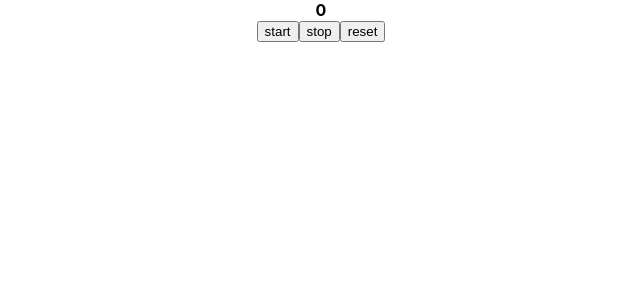
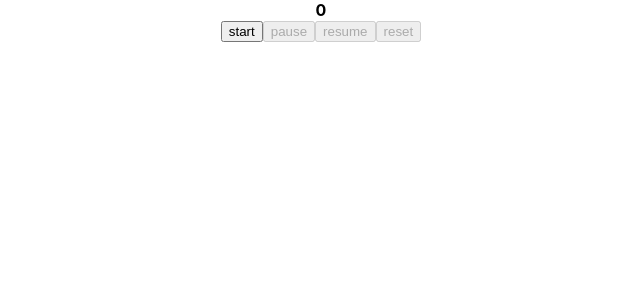
Before and after one commit to saiteja72749/MyProjects, a React (Create React App) app: page /timer in a window 1280 px wide. Shown: the top 300 px of the page, without its empty margins (319-959 px from the left). Built offline with nearby package versions, Linux system fonts and the light colour scheme.

Commit message:
app commit

```diff
--- a/src/Components/Timer.js
+++ b/src/Components/Timer.js
@@ -1,28 +1,57 @@
 import React, { useEffect, useState, useRef } from 'react'
-let timerVar=null
 function Timer() {
     const [count,setCount]=useState(0)
+    const [sta,setSta]=useState(false)
+    const [pau,setPau]=useState(true)
+    const [res,setRes]=useState(true)
+    const [rest,setRest]=useState(true)
+//     const [text,setText]=useState(false)
     const timerRef=useRef()
     function tick() {
     setCount(prevCount => prevCount + 1)
   }
 
-    const startTimer=()=>{
-            timerRef.current=setInterval(tick,1000)
+    const start=()=>{
+            setSta(true)
+            setPau(false)
+            timerRef.current=setInterval(tick,100)
+            console.log('timer started')
     }
-    const stopTimer=()=>{
+    const pause=()=>{
             clearInterval(timerRef.current)
+            setPau(true)
+            setRes(false)
+            setRest(false)
+            console.log('timer paused')
+    }
+    const resume=()=>{
+            timerRef.current=setInterval(tick,100)
+            console.log('timer resumed')
+            setRes(true)
+            setRest(true)
+            setPau(false)
     }
     const reset=()=>{
             clearInterval(timerRef.current)
             setCount(0)
+            setRest(true)
+            setRes(true)
+            setSta(false)
+            console.log('reset done')
     }
+//     const font=()=>{
+//         <div>Click start to start</div>
+//         setText(true)
+//     }
+
   return (
         <center>
-    <div><b>{count}</b><br/>
-        <button onClick={()=>startTimer()}>start</button>
-        <button onClick={()=>stopTimer()}>stop</button>
-        <button onClick={()=>reset()}>reset</button>
+        <div><b>{count}</b><br/>
+        <button onClick={()=>start()} disabled={sta} >start</button>
+        <button onClick={()=>pause()} disabled={pau}>pause</button>
+        <button onClick={()=>resume()} disabled={res}>resume</button>
+        <button onClick={()=>reset()} disabled={rest}>reset</button><br/>
+        {/* <i>Click start to start</i> */}
     </div>
     </center>
   )
```
